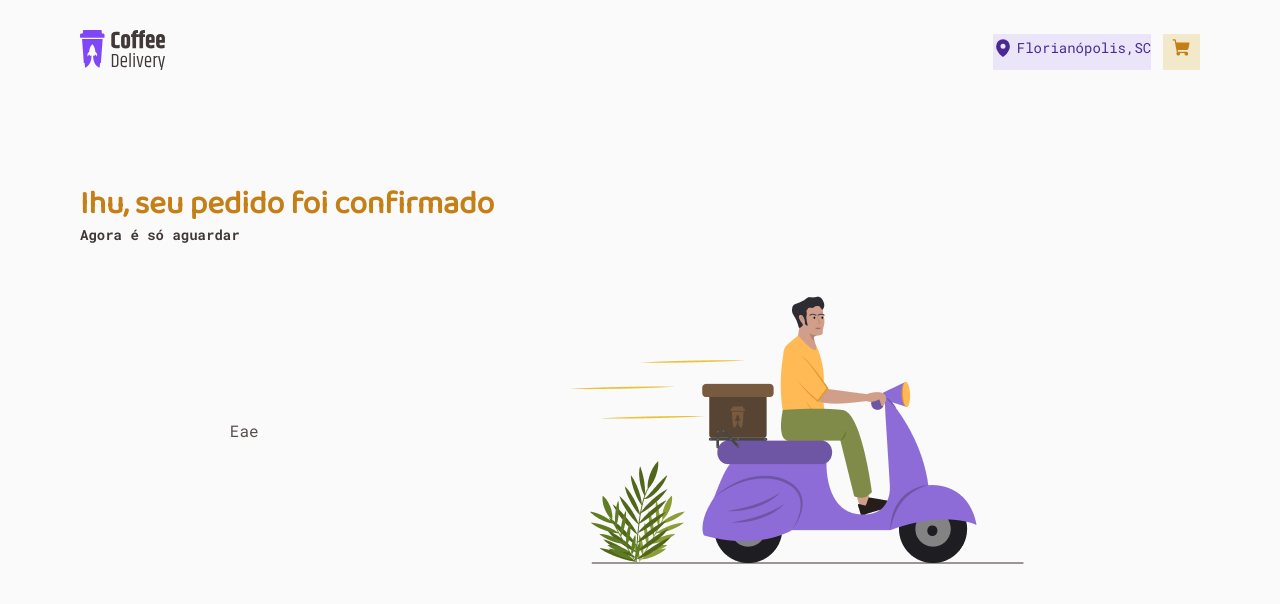
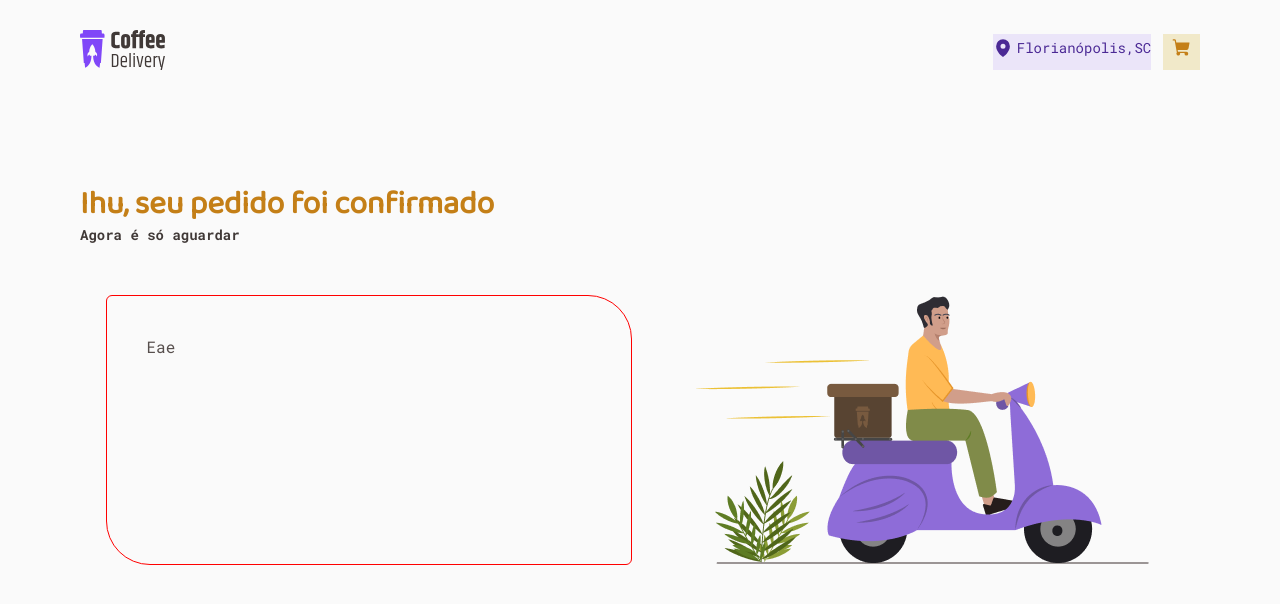
Before and after one commit to ReinaldoARamos/Ignite_Coffee_Delivery-, a React (Vite) app: page /Delivery in a window 1280 px wide. Shown: the top 604 px of the page. Built offline with nearby package versions, Linux system fonts and the light colour scheme.

Commit message:
adicionando as pripriedades do contaienr que irá armazenar os dados do enrereço

```diff
--- a/src/Pages/Delivery/style.ts
+++ b/src/Pages/Delivery/style.ts
@@ -18,10 +18,12 @@ export const DeliveryContainer = styled.div`
 `;
 
 export const OrderDetailsContainer = styled.div`
-/*
-display: flex;
-border: 1px solid red;
-border-radius: 9px;
-flex-direction: column;
-*/
-`
+  width: 32.875rem;
+  height: 16.875rem;
+  display: flex;
+  border: 1px solid red;
+  flex-direction: column;
+  padding: 2.5rem;
+
+  border-radius: 6px 44px 6px 44px;
+`;
```
Also changed, not shown: src/Components/Button/index.tsx (+10 -2 lines).
